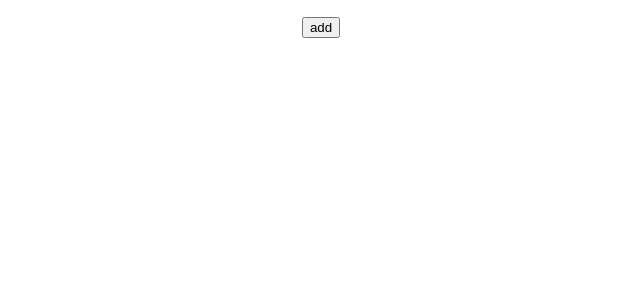
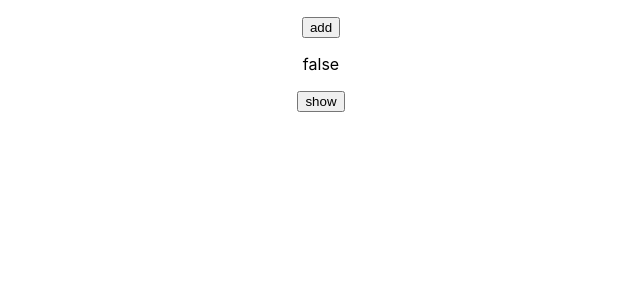
Before and after one commit to daegkim/react-ts, a React (Create React App) app: page / in a window 1280 px wide. Shown: the top 300 px of the page, without its empty margins (319-959 px from the left). Built offline with nearby package versions, Linux system fonts and the light colour scheme.

Commit message:
조건부 렌더링

```diff
--- a/src/App.tsx
+++ b/src/App.tsx
@@ -5,6 +5,7 @@ import List, { ItemType } from './components/List';
 const App = () => {
   // useState hook
   const [items, setItems] = useState<ItemType[]>([])
+  const [isShown, setIsShown] = useState<boolean>(false)
 
  //이벤트 처리 함수 생성
   const handleListAddClick = (): void => {
@@ -16,6 +17,10 @@ const App = () => {
     setItems([...items, item])
   }
 
+  const handleIsShownClick = (): void => {
+    setIsShown(!isShown)
+  }
+
   return (
     <div className="app">
       <div>
@@ -24,6 +29,16 @@ const App = () => {
         {/* 이벤트 처리 */}
         <button onClick={handleListAddClick}>add</button>
       </div>
+      <div>
+        {/* 조건부 렌더링 */}
+        {
+          isShown && <p>fixed</p>
+        }
+        {
+          isShown ? <p>true</p> : <p>false</p>
+        }
+        <button onClick={handleIsShownClick}>show</button>
+      </div>
     </div>
   );
 }
```
